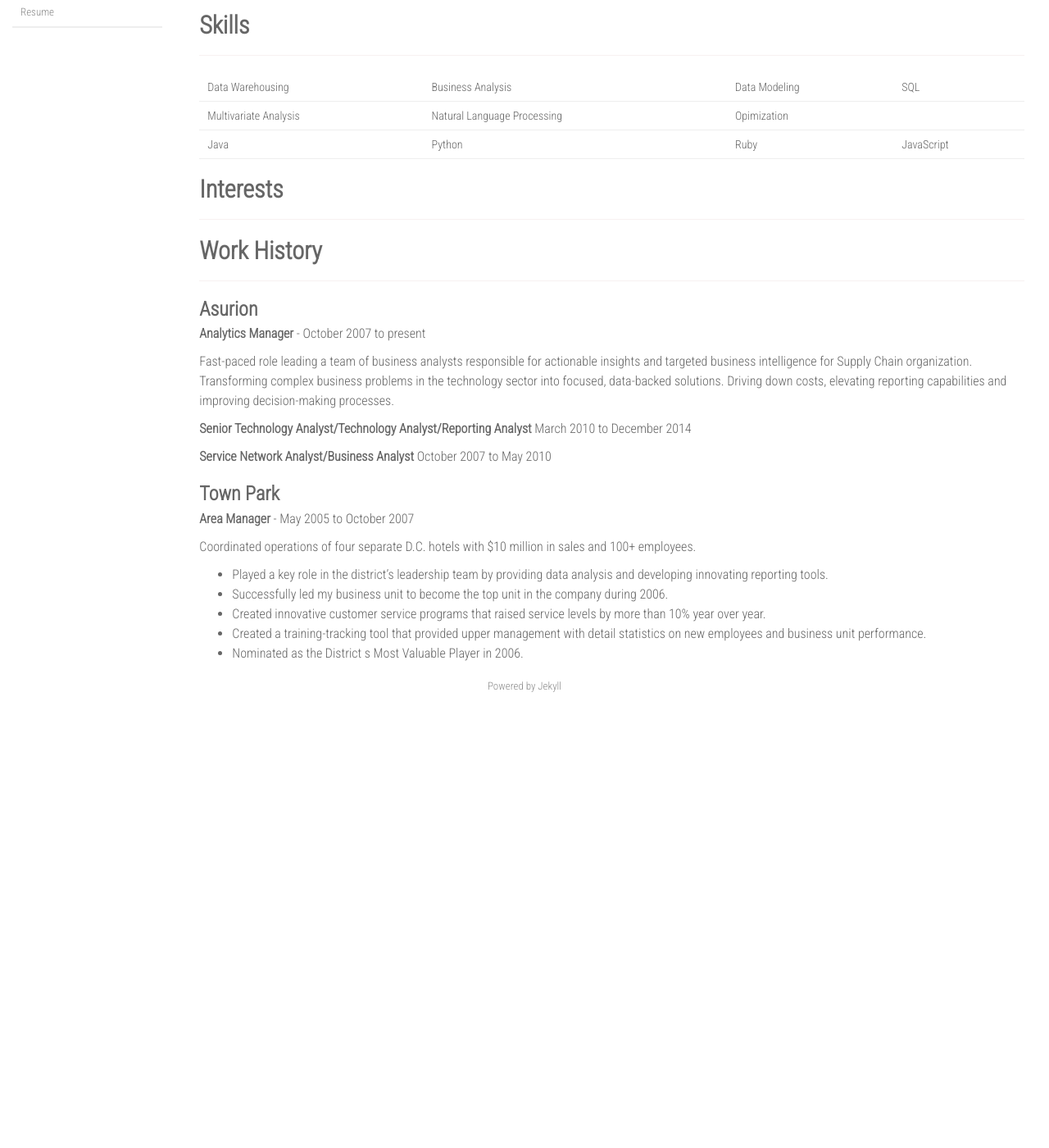
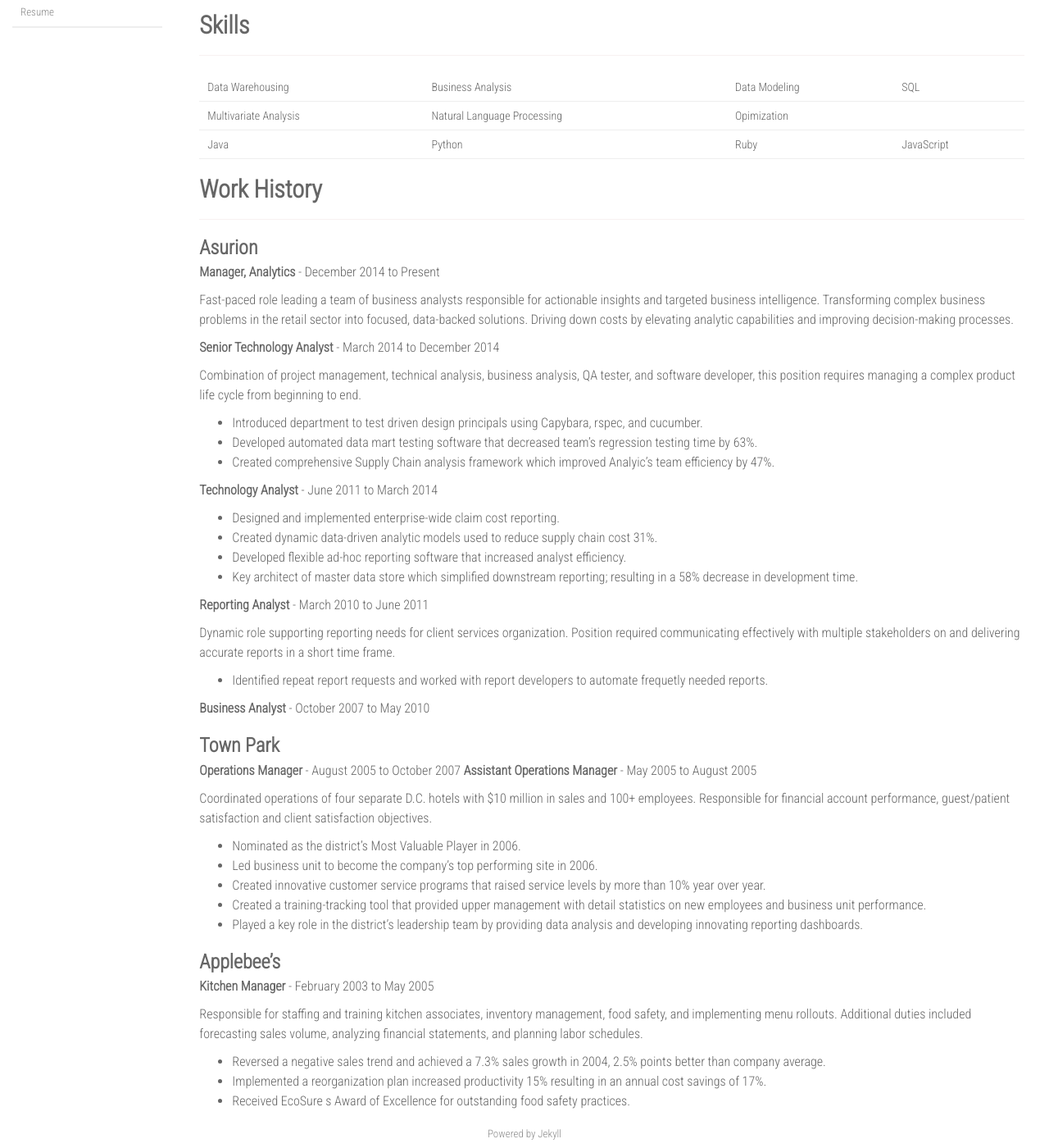
Before and after one commit to kirbs-/kirbs-.github.io, a Jekyll site: the page built from resume.md, in a window 1280 px wide and 1400 px high, scrolled down 333 px. Shown: the whole window at 82% size. Built offline with Jekyll 4.4.1, drawn with Linux system fonts in a browser that asks for light colours; nearby versions of some CDN libraries; before the commit the page ends 1187 px from its top, so only the background shows below that; some of the changed text lies outside the part shown.

Commit message:
Updated resume.md

```diff
--- a/resume.md
+++ b/resume.md
@@ -23,35 +23,69 @@
 | Multivariate Analysis | Natural Language Processing | Opimization | |
 | Java | Python | Ruby | JavaScript |
 
-Interests
----------
----
-
 
 Work History
 ------------
 ---
 
 ### Asurion
-**Analytics Manager** -
-October 2007 to present
+**Manager, Analytics** -
+December 2014 to Present
 
-Fast-paced role leading a team of business analysts responsible for actionable insights and targeted business intelligence for Supply Chain organization. Transforming complex business problems in the technology sector into focused, data-backed solutions. Driving down costs, elevating reporting capabilities and improving decision-making processes.
+Fast-paced role leading a team of business analysts responsible for actionable insights and targeted business intelligence. Transforming complex business problems in the retail sector into focused, data-backed solutions. Driving down costs by elevating analytic capabilities and improving decision-making processes.
 
-**Senior Technology Analyst/Technology Analyst/Reporting Analyst**
-March 2010 to December 2014
 
-**Service Network Analyst/Business Analyst**
+**Senior Technology Analyst** -
+March 2014 to December 2014
+
+Combination of project management, technical analysis, business analysis, QA tester, and software developer, this position requires managing a complex product life cycle from beginning to end.
+
+* Introduced department to test driven design principals using Capybara, rspec, and cucumber.
+* Developed automated data mart testing software that decreased team's regression testing time by 63%.
+* Created comprehensive Supply Chain analysis framework which improved Analyic's team efficiency by 47%.
+
+
+**Technology Analyst** -
+June 2011 to March 2014
+
+* Designed and implemented enterprise-wide claim cost reporting.
+* Created dynamic data-driven analytic models used to reduce supply chain cost 31%.
+* Developed flexible ad-hoc reporting software that increased analyst efficiency.
+* Key architect of master data store which simplified downstream reporting; resulting in a 58% decrease in development time.
+
+
+**Reporting Analyst** -
+March 2010 to June 2011
+
+Dynamic role supporting reporting needs for client services organization. Position required communicating effectively with multiple stakeholders on and delivering accurate reports in a short time frame.
+
+* Identified repeat report requests and worked with report developers to automate frequetly needed reports.
+
+
+**Business Analyst** -
 October 2007 to May 2010
 
 ### Town Park
-**Area Manager** -
-May 2005 to October 2007
+**Operations Manager** -
+August 2005 to October 2007
+**Assistant Operations Manager** -
+May 2005 to August 2005
 
-Coordinated operations of four separate D.C. hotels with $10 million in sales and 100+ employees.
+Coordinated operations of four separate D.C. hotels with $10 million in sales and 100+ employees. Responsible for financial account performance, guest/patient satisfaction and client satisfaction objectives.
 
-* Played a key role in the district's leadership team by providing data analysis and developing innovating reporting tools.
-* Successfully led my business unit to become the top unit in the company during 2006.
+* Nominated as the district's Most Valuable Player in 2006.
+* Led business unit to become the company's top performing site in 2006.
 * Created innovative customer service programs that raised service levels by more than 10% year over year.
 * Created a training-tracking tool that provided upper management with detail statistics on new employees and business unit performance.
-* Nominated as the District s Most Valuable Player in 2006.
+* Played a key role in the district’s leadership team by providing data analysis and developing innovating reporting dashboards.
+
+
+### Applebee's
+**Kitchen Manager** -
+February 2003 to May 2005
+
+Responsible for staffing and training kitchen associates, inventory management, food safety, and implementing menu rollouts. Additional duties included forecasting sales volume, analyzing financial statements, and planning labor schedules.
+
+* Reversed a negative sales trend and achieved a 7.3% sales growth in 2004, 2.5% points better than company average.
+* Implemented a reorganization plan increased productivity 15% resulting in an annual cost savings of 17%.
+* Received EcoSure s Award of Excellence for outstanding food safety practices.
```
Also changed, not shown: other parts of resume.md (+1 -1 lines), 1 other file.
